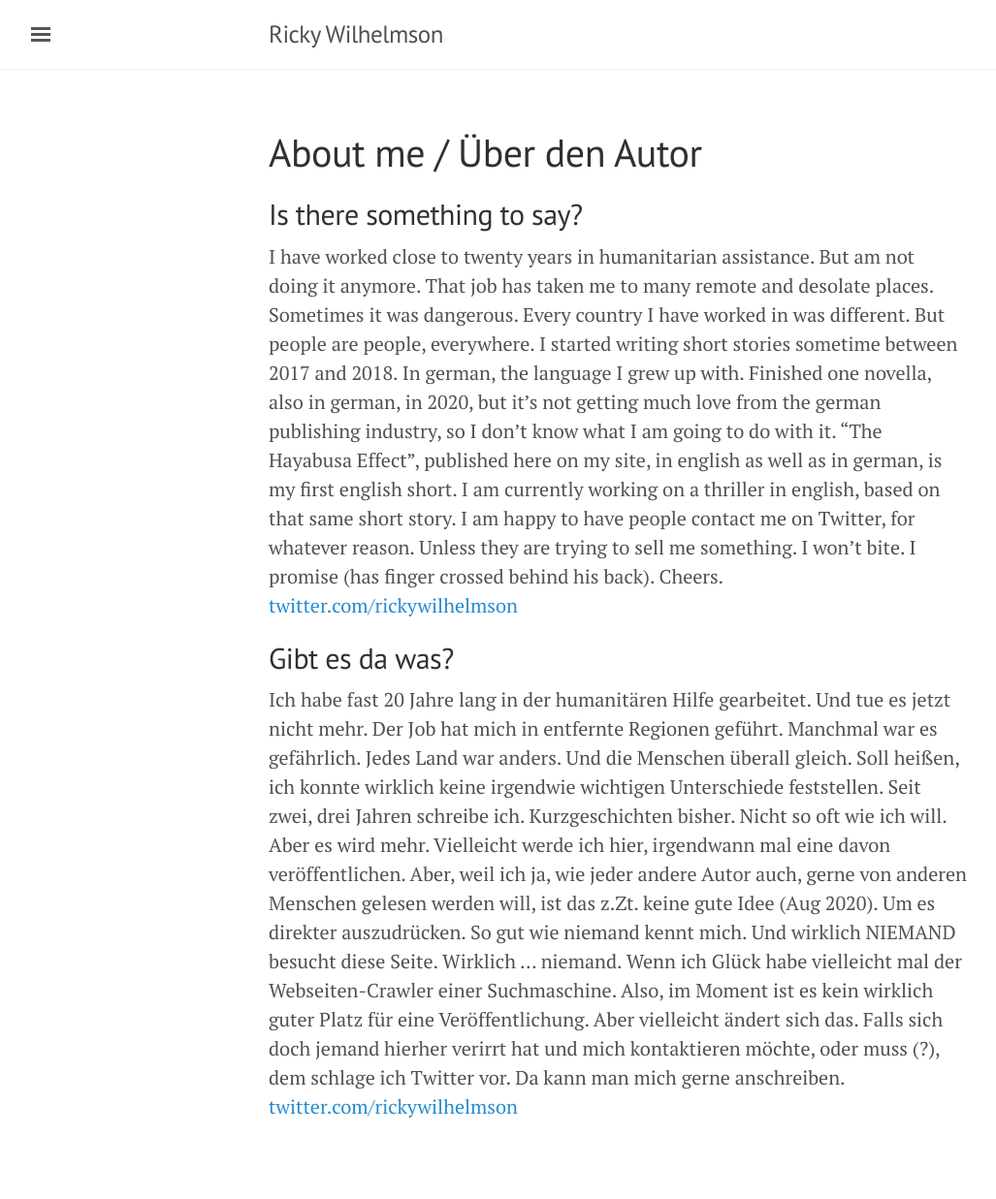
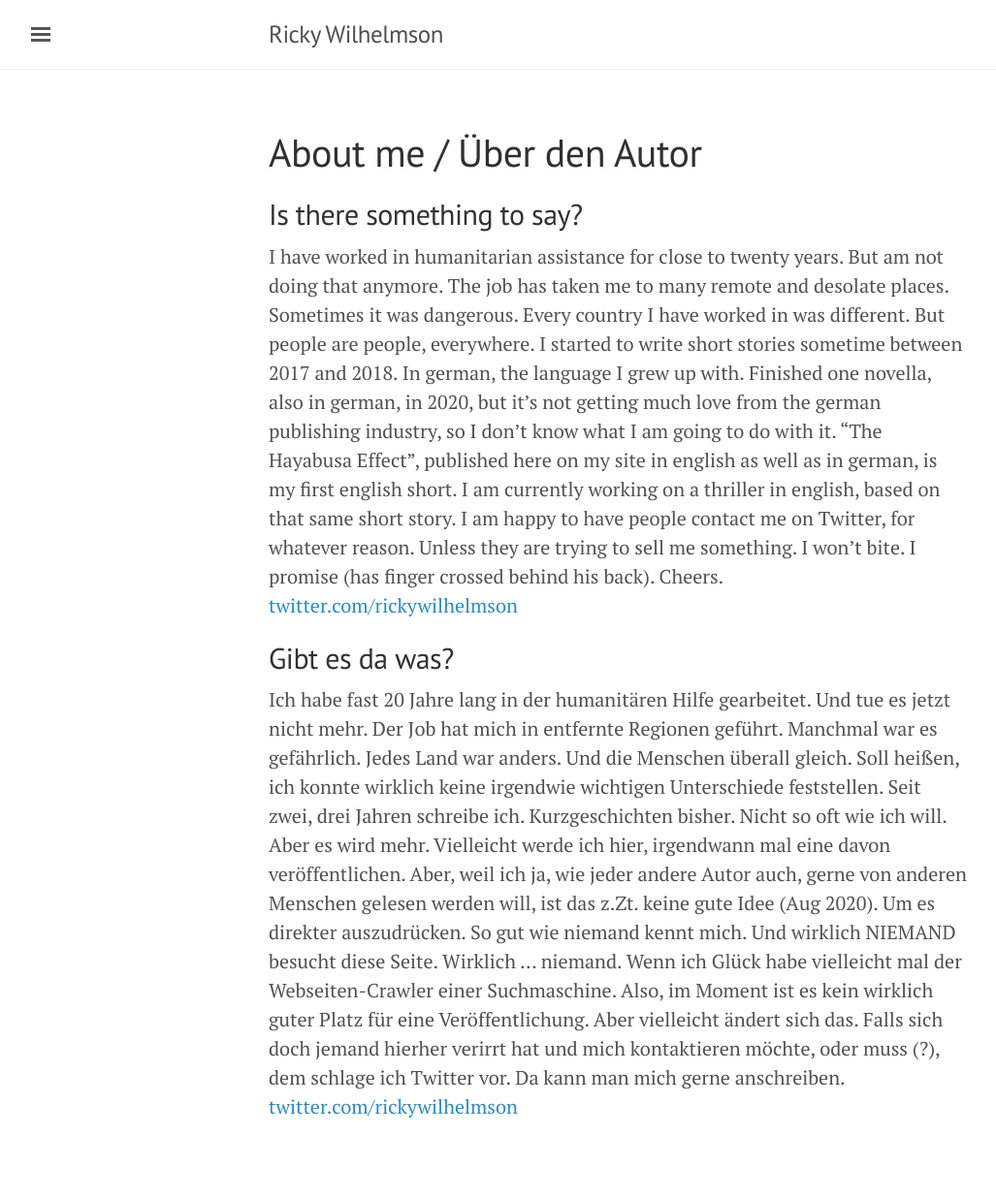
Before and after one commit to SOSTaler/sostaler.github.io, a Jekyll site: the page built from about.md, in a window 1280 px wide. Shown: the whole page at 97% size, without its empty margins (3-1030 px from the left). Built offline with Jekyll 4.4.1, drawn with Linux system fonts in a browser that asks for light colours; comment, search, counter and statistics services are not loaded.

Commit message:
Update about.md

```diff
--- a/about.md
+++ b/about.md
@@ -4,7 +4,7 @@ title: About me / Über den Autor
 ---
 ## Is there something to say?
 
-I have worked close to twenty years in humanitarian assistance. But am not doing it anymore. That job has taken me to many remote and desolate places. Sometimes it was dangerous. Every country I have worked in was different. But people are people, everywhere. I started writing short stories sometime between 2017 and 2018. In german, the language I grew up with. Finished one novella, also in german, in 2020, but it's not getting much love from the german publishing industry, so I don't know what I am going to do with it. "The Hayabusa Effect", published here on my site, in english as well as in german, is my first english short. I am currently working on a thriller in english, based on that same short story. I am happy to have people contact me on Twitter, for whatever reason. Unless they are trying to sell me something. I won't bite. I promise (has finger crossed behind his back). Cheers.  [twitter.com/rickywilhelmson](https://twitter.com/rickywilhelmson)
+I have worked in humanitarian assistance for close to twenty years. But am not doing that anymore. The job has taken me to many remote and desolate places. Sometimes it was dangerous. Every country I have worked in was different. But people are people, everywhere. I started to write short stories sometime between 2017 and 2018. In german, the language I grew up with. Finished one novella, also in german, in 2020, but it's not getting much love from the german publishing industry, so I don't know what I am going to do with it. "The Hayabusa Effect", published here on my site in english as well as in german, is my first english short. I am currently working on a thriller in english, based on that same short story. I am happy to have people contact me on Twitter, for whatever reason. Unless they are trying to sell me something. I won't bite. I promise (has finger crossed behind his back). Cheers.  [twitter.com/rickywilhelmson](https://twitter.com/rickywilhelmson)
 
 ## Gibt es da was?
 
```
